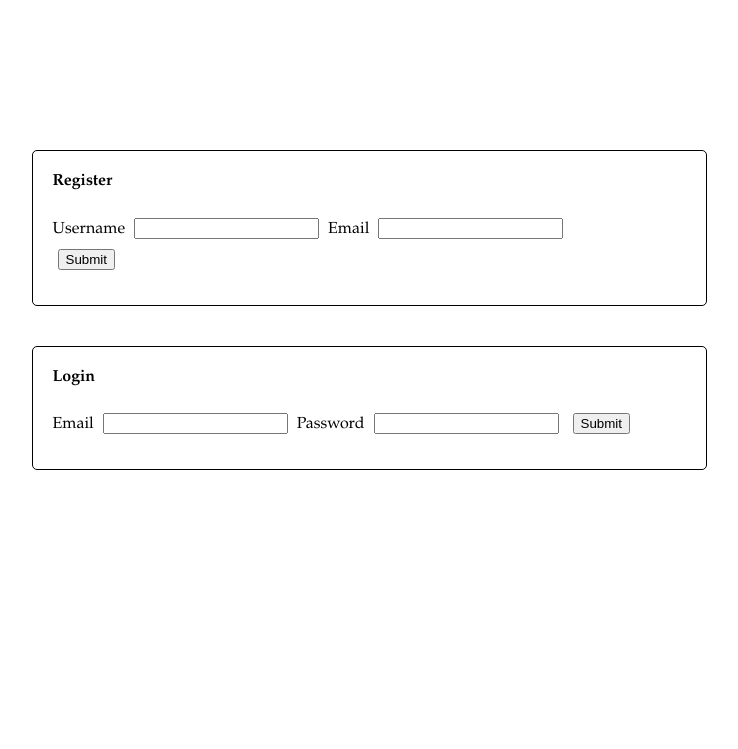
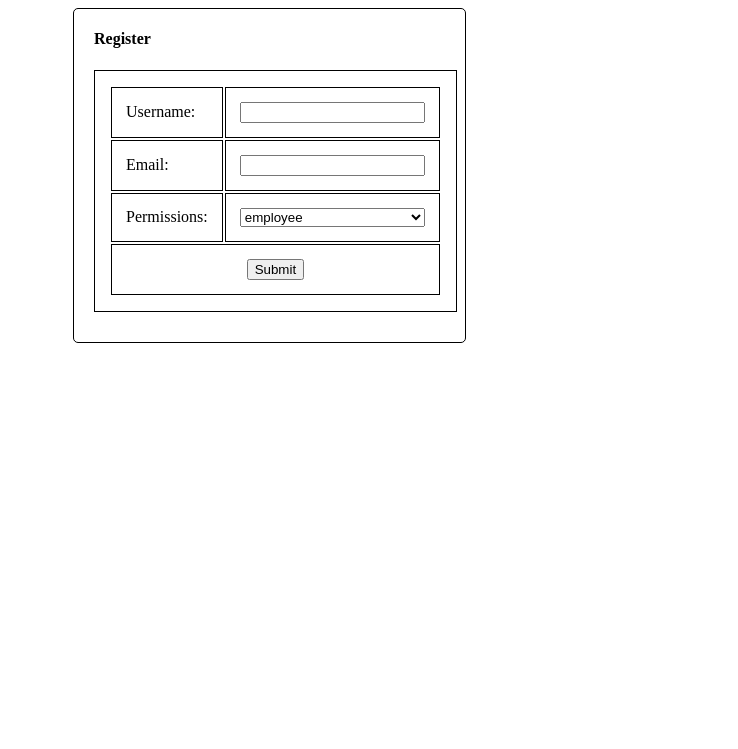
Before and after one commit to ila17sin/WIPRO, a Django app: template Wipro_project-master (1)/Wipro_project-master/Wipro_proj/apps/register/templates/register/index.html in a window 1280 px wide. Shown: the top 749 px of the page, without its empty margins (239-977 px from the left). Run offline with Django 3.2, Linux system fonts and the light colour scheme; the template is opened without the code that fills it: values that come from a table or form of the project are taken from there, others are empty; data comes from the database, SQL or seed files in the repository; both versions use the stored data as it was after the commit; parts of the project's set-up code (start-up, migrations or seed data) failed here and were passed over.

Commit message:
pushing updated code to nalin branch on remote
pushing updated code to nalin branch on remote

```diff
--- a/Wipro_project-master (1)/Wipro_project-master/Wipro_proj/apps/register/static/styles/register/login.css
+++ /dev/null
@@ -1,25 +0,0 @@
-body{
-    width: 1200px;
-    height: 400px;
-    font-family: "Palatino";
-}
-#main{
-    width:675px;
-    height:600px;
-    margin-left: auto;
-    margin-right: auto;
-    margin-top: 150px;
-}
-#form{
-    margin-top: 40px;
-}
-.block input{
-    display: inline-block;
-    margin: 5px;
-}
- form{
-    border: 1px solid black;
-    border-radius: 5px;
-    padding-bottom: 30px;
-    padding-left: 20px;
-}
--- /dev/null
+++ b/Wipro_project-master (1)/Wipro_project-master/Wipro_proj/apps/register/static/styles/register/registration.css
@@ -0,0 +1,41 @@
+/*body{*/
+/*    width: 200px;*/
+/*    */
+/*    font-family: "Palatino";*/
+/*}*/
+#main{
+    width:675px;
+    height:600px;
+    margin-left: 250px;
+    /*margin-right: 150px;*/
+
+}
+#form{
+    margin-top: 40px;
+}
+.block input{
+    /*display: inline-block;*/
+    margin: 5px;
+
+}
+ form{
+    border: 1px solid black;
+    border-radius: 5px;
+    padding-bottom: 30px;
+    padding-left: 20px;
+    width: 55%;
+     margin-left: 54px;
+}
+
+
+
+table, th, td {
+  border: 1px solid black;
+    width: 50%;
+    padding: 14px;
+}
+
+.permissions{
+
+    width: 100%;
+}
--- a/Wipro_project-master (1)/Wipro_project-master/Wipro_proj/apps/register/templates/register/index.html
+++ b/Wipro_project-master (1)/Wipro_project-master/Wipro_proj/apps/register/templates/register/index.html
@@ -1,13 +1,15 @@
+
 <!DOCTYPE html>
-<html>
+<html lang="en">
   <head>
     <meta charset="utf-8">
     {% load staticfiles %}
-    <link rel="stylesheet" href="{% static 'styles/register/login.css' %}"media="screen" title="no title"  charset="utf-8">
-    <title>Login/Registration</title>
+    <link rel="stylesheet" href="{% static 'styles/register/registration.css' %}"media="screen" title="no title"  charset="utf-8">
+    <title>Registration</title>
   </head>
 
   <body>
+
     {% if messages %}
       <ul class="messages">
       {% for message in messages %}
@@ -20,25 +22,31 @@
     	<a href = "{% url 'register:logout' %}">Logout</a>
     {% endif %}
     <div id="main">
+
     <form action="{% url 'register:register' %}" method="POST">
       {% csrf_token %}
-      <div class="block">
+
+            <table >
           <h4>Register</h4>
-          Username <input type="text" name="username"></input>
-          Email <input type="text" name="email"></input><br>
-          <input type="submit" label="register"></input><br>
-       </div>
+
+              <tr><td> Username:    </td><td> <input type="text" name="username"></input></td></tr>
+              <tr><td> Email:       </td><td> <input type="text" name="email"></input></td></tr>
+                <tr><td> Permissions:</td><td><select name="permissions" class="permissions">
+
+                    {% for permission in permissions %}
+                  <option value="{{permission.desc}}" >{{permission.desc}}</option>
+                  {% endfor %}
+
+<!--          <option value="supervisor">supervisor</option>-->
+                </select><br></td></tr>
+
+              <tr><td colspan="2" align="center"><input type="submit" label="register"></input></td></tr>
+
+        </table>
+
     </form>
 
-    <form id="form" action="{% url 'register:login' %}" method="POST">
-      {% csrf_token %}
-      <div class="block">
-          <h4>Login</h4>
-          Email <input type="text" name="email"></input>
-          Password <input type="password" name="password"></input>
-          <input type="submit" label="login"></input>
-      </div>
-    </form>
+
     </div>
   </body>
 </html>
```
Also changed, not shown: Wipro_project-master (1)/Wipro_project-master/Wipro_proj/apps/register/views.py (+115 -25 lines), Wipro_project-master (1)/Wipro_project-master/Wipro_proj/db.sqlite3.
